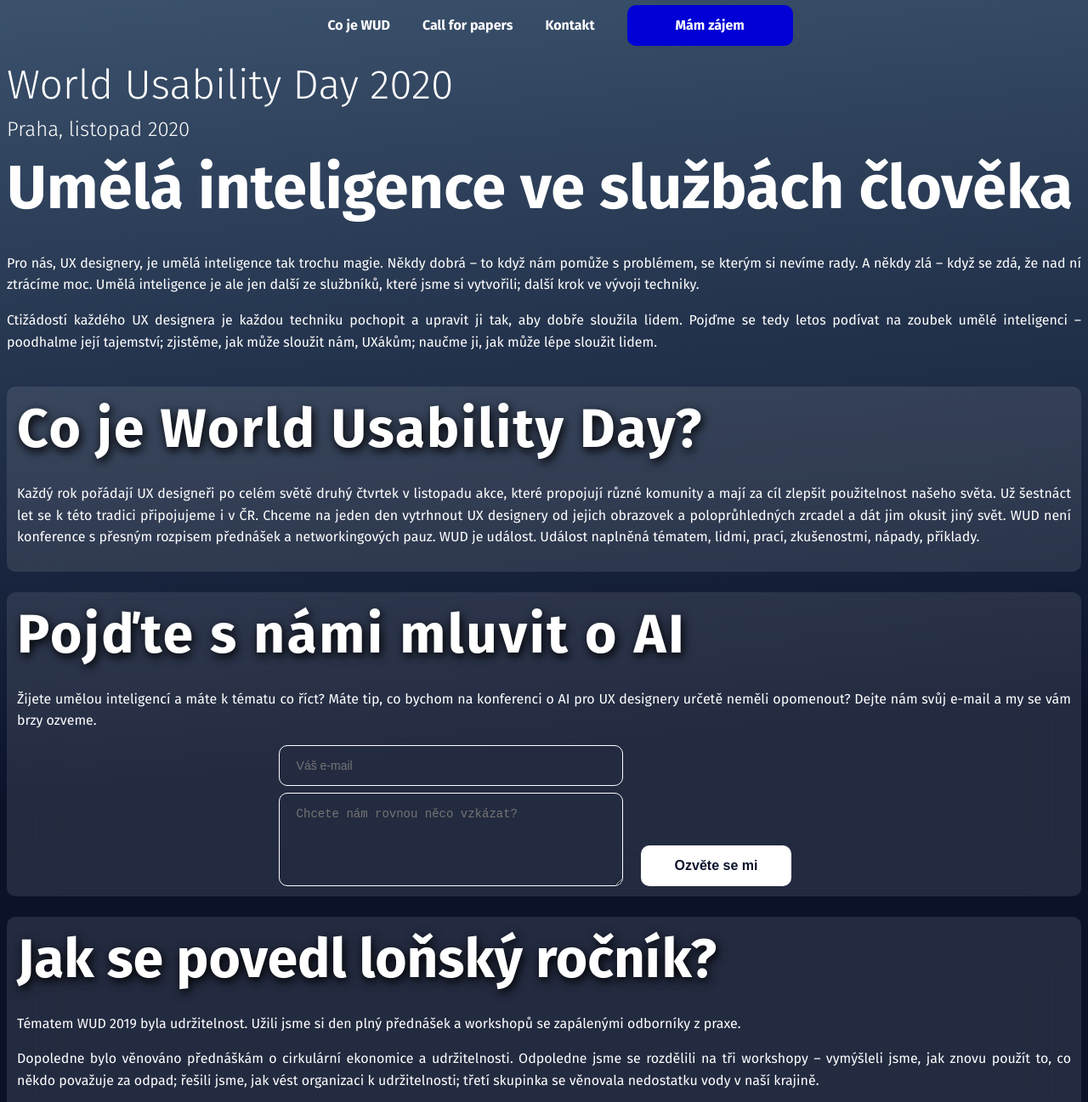
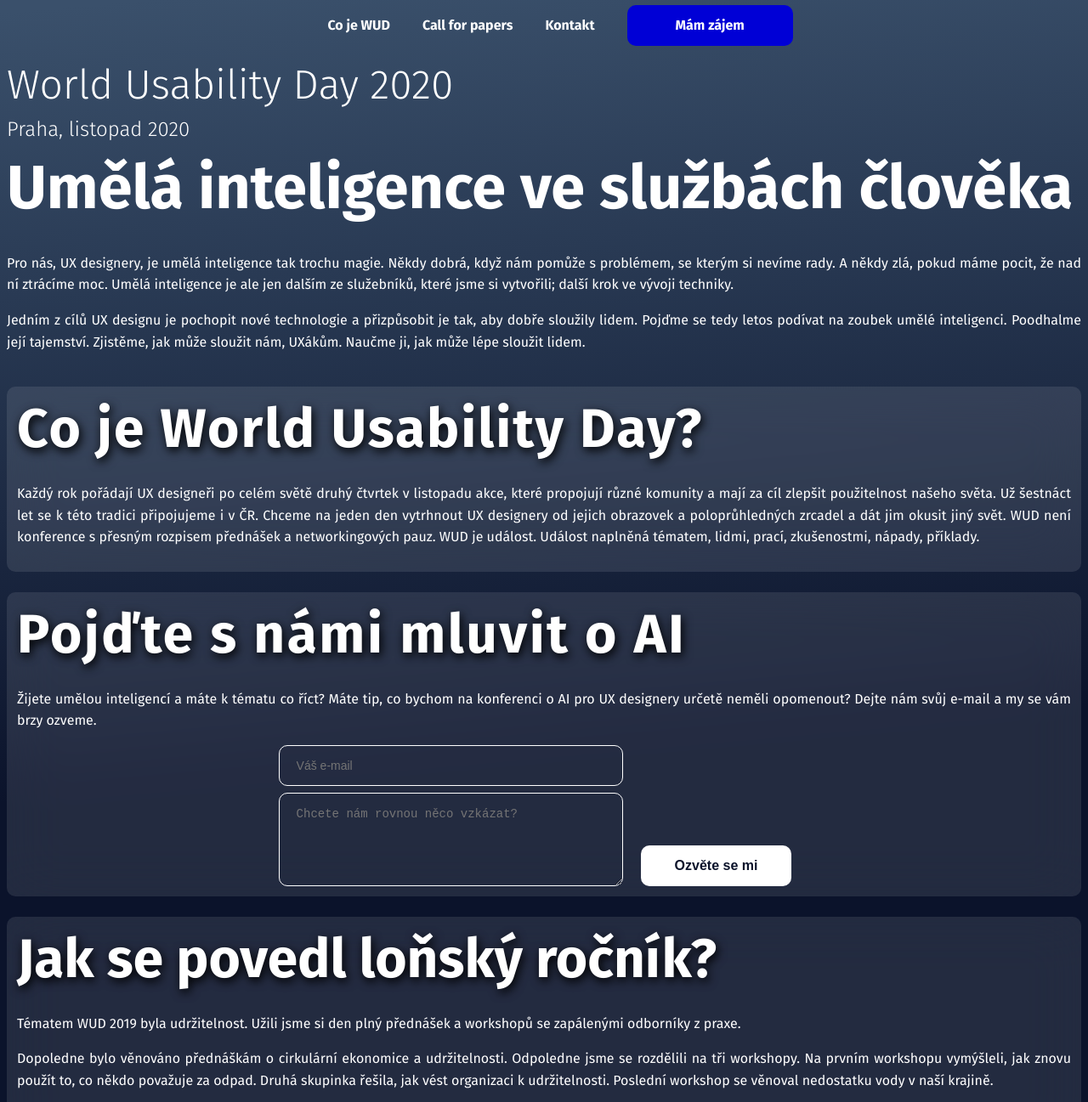
Before and after one commit to wud-cz/wud-2020, a plain HTML site: page src/main/html/index.html in a window 1280 px wide. Shown: the top 1297 px of the page at 85% size. Drawn offline with nearby package versions, Linux system fonts and the light colour scheme; files that its build step writes are made by us from their sources.

Commit message:
Úpravy textů dle Denisy.

```diff
--- a/src/main/html/index.html
+++ b/src/main/html/index.html
@@ -30,11 +30,12 @@
                 <h1 class="title">World Usability Day 2020</h1>
                 <h4 class="location-md">Praha, listopad 2020</h4>
                 <h1>Umělá inteligence ve službách člověka</h1>
-                <p>Pro nás, UX designery, je umělá inteligence tak trochu magie. Někdy dobrá – to když nám pomůže s problémem, se kterým si nevíme rady.
-                    A někdy zlá – když se zdá, že nad ní ztrácíme moc. Umělá inteligence je ale jen další ze službníků, které jsme si vytvořili; další krok
+                <p>Pro nás, UX designery, je umělá inteligence tak trochu magie. Někdy dobrá, když nám pomůže s problémem, se kterým si nevíme rady.
+                    A někdy zlá, pokud máme pocit, že nad ní ztrácíme moc. Umělá inteligence je ale jen dalším ze služebníků, které jsme si vytvořili; další
+                    krok
                     ve vývoji techniky.</p>
-                <p>Ctižádostí každého UX designera je každou techniku pochopit a upravit ji tak, aby dobře sloužila lidem. Pojďme se tedy
-                    letos podívat na zoubek umělé inteligenci – poodhalme její tajemství; zjistěme, jak může sloužit nám, UXákům; naučme ji, jak může lépe
+                <p>Jedním z cílů UX designu je pochopit nové technologie a přizpůsobit je tak, aby dobře sloužily lidem. Pojďme se tedy
+                    letos podívat na zoubek umělé inteligenci. Poodhalme její tajemství. Zjistěme, jak může sloužit nám, UXákům. Naučme ji, jak může lépe
                     sloužit lidem.</p>
             </div>
         </section>
@@ -71,10 +72,9 @@
             <div class="milk-glass">
                 <h2>Jak se povedl loňský ročník?</h2>
                 <p>Tématem WUD 2019 byla udržitelnost. Užili jsme si den plný přednášek a workshopů se zapálenými odborníky z praxe.</p>
-                <p>Dopoledne bylo věnováno přednáškám o cirkulární ekonomice a udržitelnosti. Odpo­ledne jsme se rozdělili na tři work­shopy – vymýšleli jsme,
-                    jak znovu použít
-                    to, co někdo považuje za odpad; řešili jsme, jak vést organizaci k udrži­tel­nosti; třetí skupin­ka se věnovala nedo­statku vody v naší
-                    krajině.</p>
+                <p>Dopoledne bylo věnováno přednáškám o cirkulární ekonomice a udržitelnosti. Odpo­ledne jsme se rozdělili na tři work­shopy. Na prvním
+                    workshopu vymýšleli, jak znovu použít to, co někdo považuje za odpad. Druhá skupinka řešila, jak vést organizaci k udrži­tel­nosti. Poslední
+                    workshop se věnoval nedo­statku vody v naší krajině.</p>
                 <div class="md-center"><a href="https:///2019.wud.cz" class="button">Přejít na WUD 2019</a></div>
             </div>
         </section>
@@ -92,7 +92,7 @@
                     <img src="../image/people/denisa.jpg" alt="Denisa Brichtová"/>
                     <figcaption>
                         <h4>Denisa Brichtová</h4>
-                        <p>UX designerka, MallGroup</p>
+                        <p>UX designerka, MALL Pay</p>
                     </figcaption>
                 </figure>
                 <figure style="order: 3">
@@ -154,7 +154,7 @@
         </div>
         <div class="milk-glass contact-form">
             <h4>Ať vám nic neunikne</h4>
-            <p>Chcete dostat zprávu, až začneme nabízet vstupenky? Dejte nám svůj e-mail:</p>
+            <p>Chcete dostat zprávu, až začneme nabízet vstupenky? Napište nám svůj e-mail:</p>
             <form>
                 <input type="email" name="e-mail" placeholder="Váš e-mail"/>
                 <button>Dejte mi vědět</button>
```
